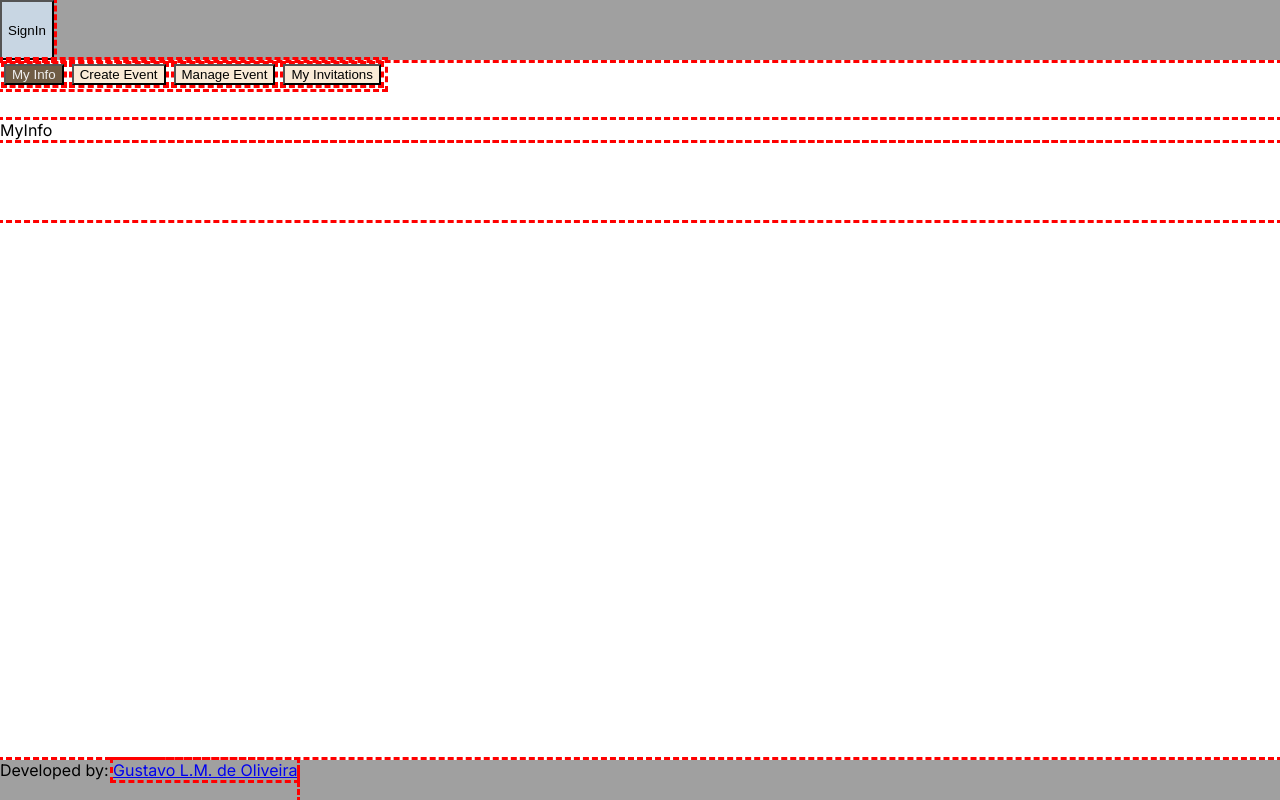
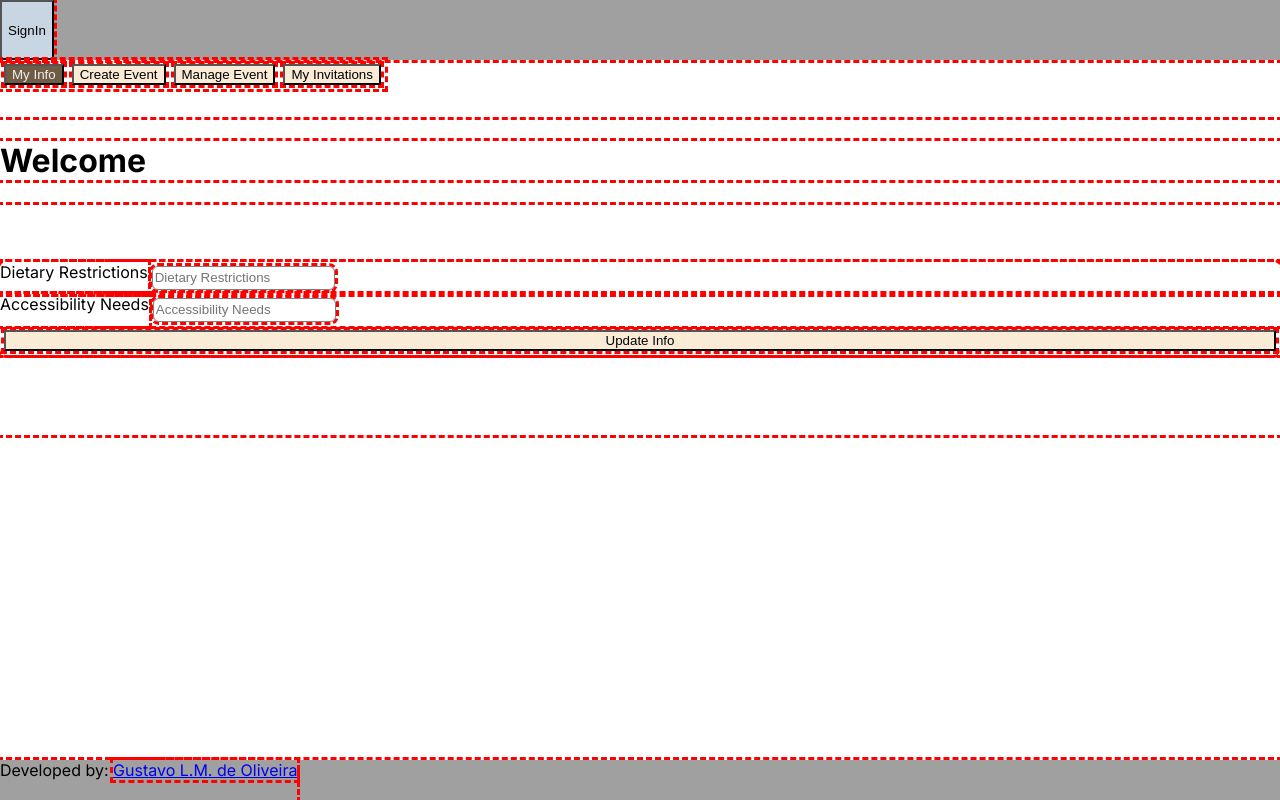
Before and after one commit to Gustavolmo/event-source, a Next.js app: page /account in a window 1280 px wide. Built offline with nearby package versions, Linux system fonts and the light colour scheme; no server answers.

Commit message:
(fix) logic for users database entry and update

```diff
--- a/app-library/DbControls.ts
+++ b/app-library/DbControls.ts
@@ -1,7 +1,6 @@
 'use server';
 import { EventData, User, UserPreferences } from '@/app-types/types';
 import { client, runMongoDb } from './mongoConnect';
-import { MutableRefObject } from 'react';
 
 runMongoDb();
 const databaseName = 'eventsource';
@@ -10,7 +9,7 @@ const collectionEvent = 'event';
 const userCollection = client.db(databaseName).collection(collectionUser);
 const eventCollection = client.db(databaseName).collection(collectionEvent);
 
-// NEW USERS ->
+// CREATE NEW USERS ->
 export const createNewUserIfFirstLogin = async (userData: User) => {
   try {
     if (userData.email) {
@@ -29,8 +28,8 @@ export const createNewUserIfFirstLogin = async (userData: User) => {
   }
 };
 
-// ADD NEW USER PREFERENCES
-export const updateNewUserPreferences = async (userEmail: User['email'], userPreferences: UserPreferences) => {
+// UPDATE USER PREFERENCES ->
+export const updateUserPreferences = async (userEmail: User['email'], userPreferences: UserPreferences) => {
   console.log(userPreferences)
   try {
     const query = { email: userEmail };
@@ -45,6 +44,11 @@ export const updateNewUserPreferences = async (userEmail: User['email'], userPre
 export const createNewEvent = (userEmail: User['email'], event: EventData) => {
   console.log(event);
 };
+
+
+
+
+
 
 /* FUTURE GOOGLE CALENDAR IMPLEMENTATION
 export const updateCalendarForInvitedUsers = async (newEvent) => {
--- a/app/HomePage.tsx
+++ b/app/HomePage.tsx
@@ -12,6 +12,9 @@ export default function HomePage() {
     name: session?.user?.name,
     email: session?.user?.email,
     image: session?.user?.image,
+    dietaryRestrictions: 'n/a',
+    accessibilityNeeds: 'n/a',
+    additionalRemarks: 'n/a',
   };
 
   const handleLogin = async () => {
--- a/app/account/page.tsx
+++ b/app/account/page.tsx
@@ -4,6 +4,7 @@ import { LoginButton } from '../components/Login';
 import UserImage from '../components/UserImage';
 import PathButton from '../components/PathButton';
 import AccountPage from '../components/accountComponents/AccountPage';
+import Greeting from '../components/Greeting';
 
 export default async function MyAccount() {
   return (
--- /dev/null
+++ b/app/components/Greeting.tsx
@@ -0,0 +1,12 @@
+'use client';
+import { useSession } from 'next-auth/react';
+import React from 'react';
+
+export default function Greeting() {
+  const { data: session } = useSession();
+  return (
+    <>
+      <h1>Welcome {session?.user?.name}</h1>
+    </>
+  );
+}
--- a/app/components/accountComponents/AccountPage.tsx
+++ b/app/components/accountComponents/AccountPage.tsx
@@ -5,10 +5,9 @@ import ManageEvent from './ManageEvent';
 import MyInvitation from './MyInvitation';
 import MyInfo from './MyInfo';
 import { useSession } from 'next-auth/react';
-import HomePage from '@/app/HomePage';
+import Greeting from '../Greeting';
 
 export default function AccountPage() {
-  const {data: session} = useSession()
   const [selection, setSelection] = useState('info');
 
   const selectionHandler = (e: React.MouseEvent<HTMLButtonElement>) => {
@@ -58,6 +57,11 @@ export default function AccountPage() {
           My Invitations
         </button>
       </header>
+
+      <div className='greeting-image'>
+        <Greeting />
+      </div>
+
       <section className="account-components">
         {selection === 'info' && <MyInfo />}
         {selection === 'create' && <CreateEvent />}
--- a/app/components/accountComponents/MyInfo.tsx
+++ b/app/components/accountComponents/MyInfo.tsx
@@ -1,7 +1,15 @@
-import React from 'react'
+'use client'
+import { useSession } from 'next-auth/react';
+import React, { ChangeEvent, useState } from 'react'
+import UpdatePreferencesForm from '../formComponents/UpdatePreferencesForm';
 
 export default function MyInfo() {
+const {data: session} = useSession()
+
   return (
-    <div>MyInfo</div>
+    <>
+      <UpdatePreferencesForm doesRedirect={false} />
+    </>
   )
+
 }
--- /dev/null
+++ b/app/components/formComponents/UpdatePreferencesForm.tsx
@@ -0,0 +1,78 @@
+'use client';
+import { updateUserPreferences } from '@/app-library/DbControls';
+import { UserPreferences } from '@/app-types/types';
+import { useSession } from 'next-auth/react';
+import React, { ChangeEvent, useState } from 'react';
+import { useRouter } from 'next/navigation';
+
+export default function UpdatePreferencesForm(props: {doesRedirect: boolean, path?: string}) {
+  const router = useRouter();
+  const { data: session } = useSession();
+  const [userPreferences, setUserPreferences] = useState<UserPreferences>({
+    dietaryRestrictions: '',
+    accessibilityNeeds: '',
+    additionalRemarks: '',
+  });
+
+  const handleSubmit = (e: React.FormEvent<HTMLFormElement>) => {
+    e.preventDefault();
+    updateUserPreferences(session?.user?.email, userPreferences);
+    setUserPreferences({
+      dietaryRestrictions: '',
+      accessibilityNeeds: '',
+      additionalRemarks: '',
+    })
+    if (props.doesRedirect && props.path) {
+      router.push(props.path);
+    }
+  };
+
+  const handleOnChange = (
+    e: ChangeEvent<HTMLInputElement | HTMLTextAreaElement>
+  ) => {
+    setUserPreferences((prevState) => ({
+      ...prevState,
+      [e.target.name]: e.target.value,
+    }));
+  };
+
+  return (
+    <>
+      <form className="create-event-form" onSubmit={handleSubmit}>
+        <div className="inline-label-input">
+          <label>Dietary Restrictions</label>
+          <input
+            name="dietaryRestrictions"
+            placeholder="Dietary Restrictions"
+            onChange={handleOnChange}
+            value={userPreferences.dietaryRestrictions}
+            required
+          />
+        </div>
+
+        <div className="inline-label-input">
+          <label>Accessibility Needs</label>
+          <input
+            name="accessibilityNeeds"
+            placeholder="Accessibility Needs"
+            onChange={handleOnChange}
+            value={userPreferences.accessibilityNeeds}
+            required
+          />
+        </div>
+
+        {/* <label>Additional Remarks</label>
+        <textarea
+          name=""
+          id=""
+          cols={30}
+          rows={10}
+          onChange={handleOnChange}
+          value={userPreferences.additionalRemarks}
+        ></textarea> */}
+
+        <button className="page-button">Update Info</button>
+      </form>
+    </>
+  );
+}
--- a/app/globals.css
+++ b/app/globals.css
@@ -46,6 +46,10 @@ p {
 }
 
 .account-components {
+  margin-top: 60px;
+}
+
+.greeting-image {
   margin-top: 60px;
 }
 /*______________________________________*/
```
Also changed, not shown: app/components/addInfoComponents/userInfo.tsx (+4 -60 lines).
